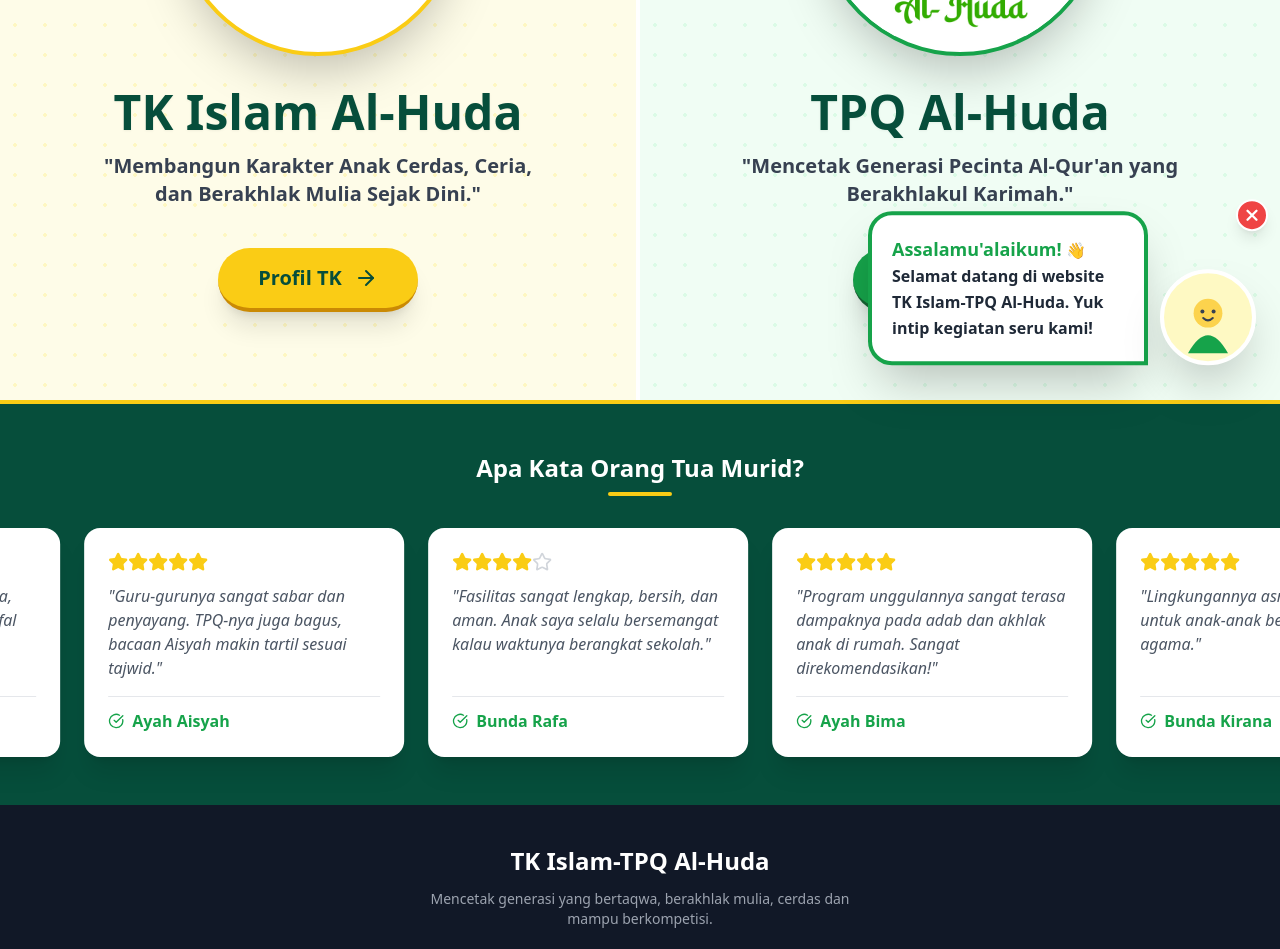
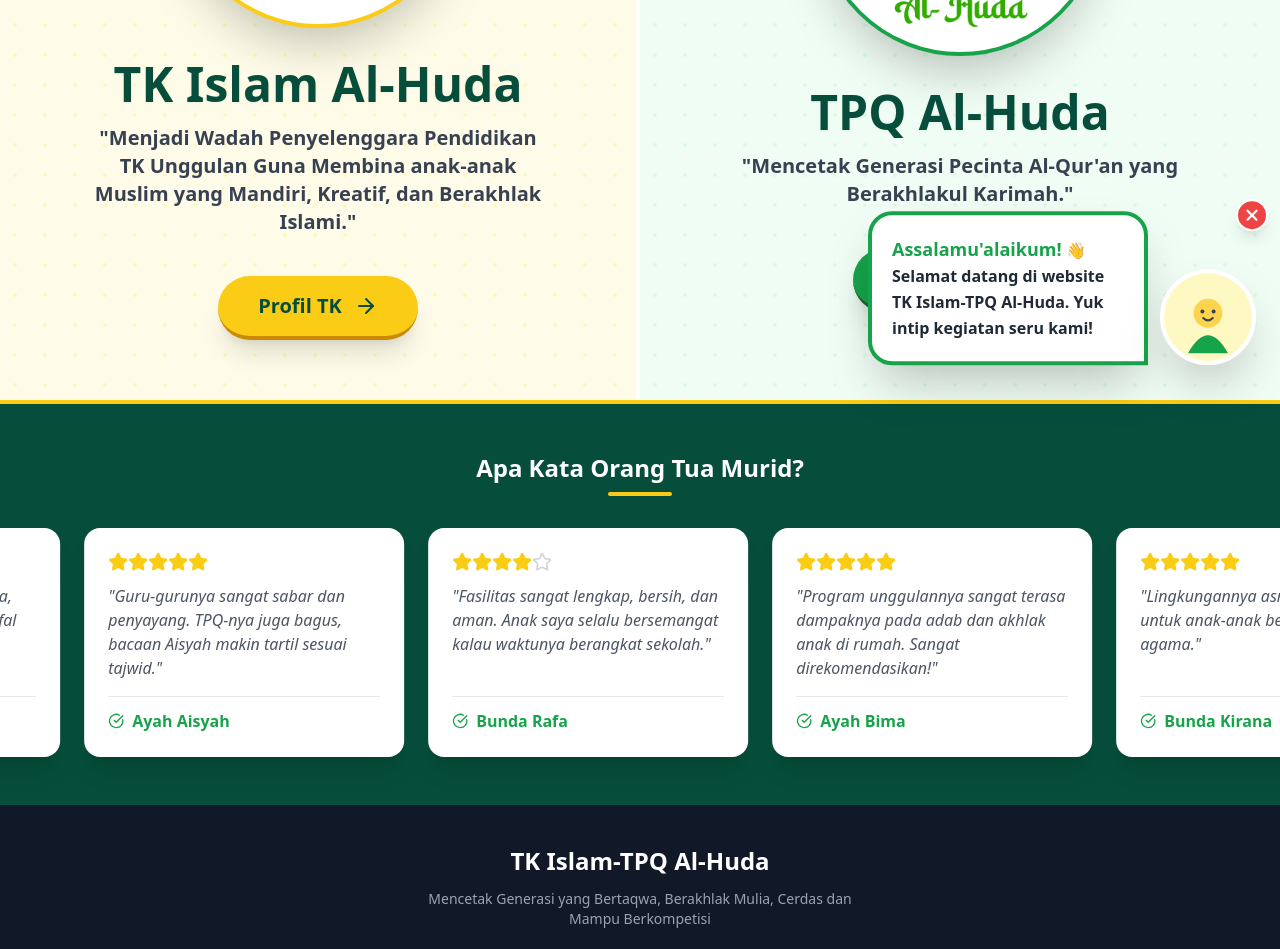
Before and after one commit to tktpq-al-huda/tk-tpq-project, a React (Vite) app: page / in a window 1280 px wide. Shown: the part 400-1349 px from the top of the page. Built offline with nearby package versions, Linux system fonts and the light colour scheme; no server answers.

Commit message:
Change Slogan TK To visi

```diff
--- a/src/App.jsx
+++ b/src/App.jsx
@@ -98,7 +98,7 @@ export default function App() {
 
         <footer className="bg-gray-900 text-gray-400 text-center py-10 mt-auto z-10">
           <p className="text-2xl font-extrabold text-white mb-3">TK Islam-TPQ Al-Huda</p>
-          <p className="mb-4 text-sm max-w-md mx-auto">Mencetak generasi yang bertaqwa, berakhlak mulia, cerdas dan mampu berkompetisi.</p>
+          <p className="mb-4 text-sm max-w-md mx-auto">Mencetak Generasi yang Bertaqwa, Berakhlak Mulia, Cerdas dan Mampu Berkompetisi</p>
           <p className="text-gray-500">&copy; {new Date().getFullYear()} Hak Cipta Dilindungi.</p>
         </footer>
 
--- a/src/pages/Home.jsx
+++ b/src/pages/Home.jsx
@@ -28,7 +28,7 @@ export default function Home() {
               <img src="/logo/tk-islam-al-huda.jpeg" alt="Logo TK" className="w-full h-full object-contain" onError={(e) => {e.target.src="https://placehold.co/400x400/facc15/000000?text=TK+Al-Huda"}} />
             </div>
             <h1 className="text-4xl md:text-5xl font-extrabold text-huda-dark mb-4 drop-shadow-sm">TK Islam Al-Huda</h1>
-            <p className="text-lg md:text-xl font-bold text-gray-700 mb-10 max-w-md leading-relaxed">"Membangun Karakter Anak Cerdas, Ceria, dan Berakhlak Mulia Sejak Dini."</p>
+            <p className="text-lg md:text-xl font-bold text-gray-700 mb-10 max-w-md leading-relaxed">"Menjadi Wadah Penyelenggara Pendidikan TK Unggulan Guna Membina anak-anak Muslim yang Mandiri, Kreatif, dan Berakhlak Islami."</p>
             <button onClick={() => navigate('/tk')} className="bg-huda-yellow text-huda-dark font-extrabold text-xl px-10 py-4 rounded-full shadow-xl hover:bg-yellow-500 hover:shadow-2xl transform hover:-translate-y-2 transition-all flex items-center gap-3 border-b-4 border-yellow-600 active:border-b-0 active:translate-y-0">
               Profil TK <ArrowRight className="w-6 h-6" />
             </button>
```
